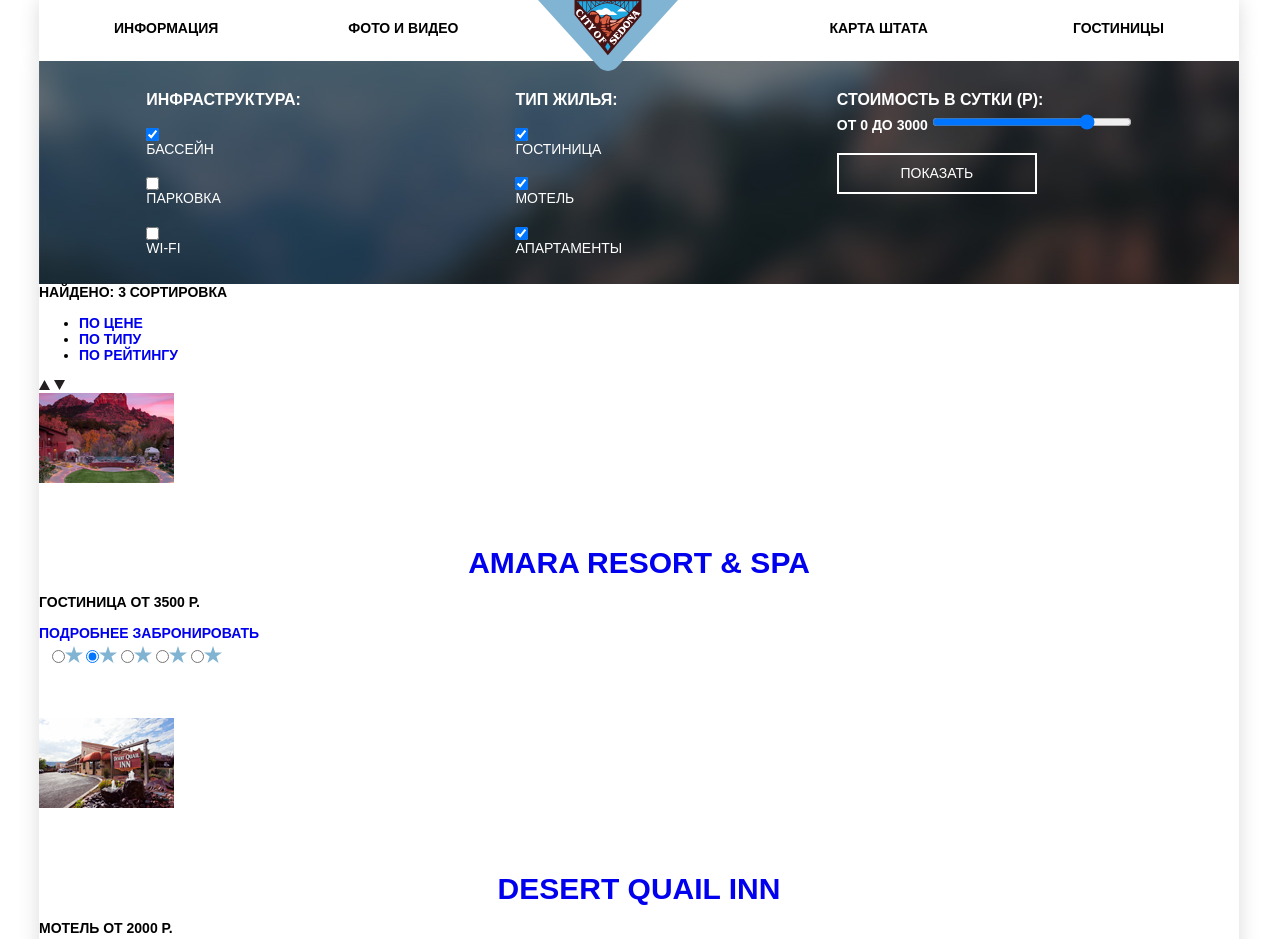
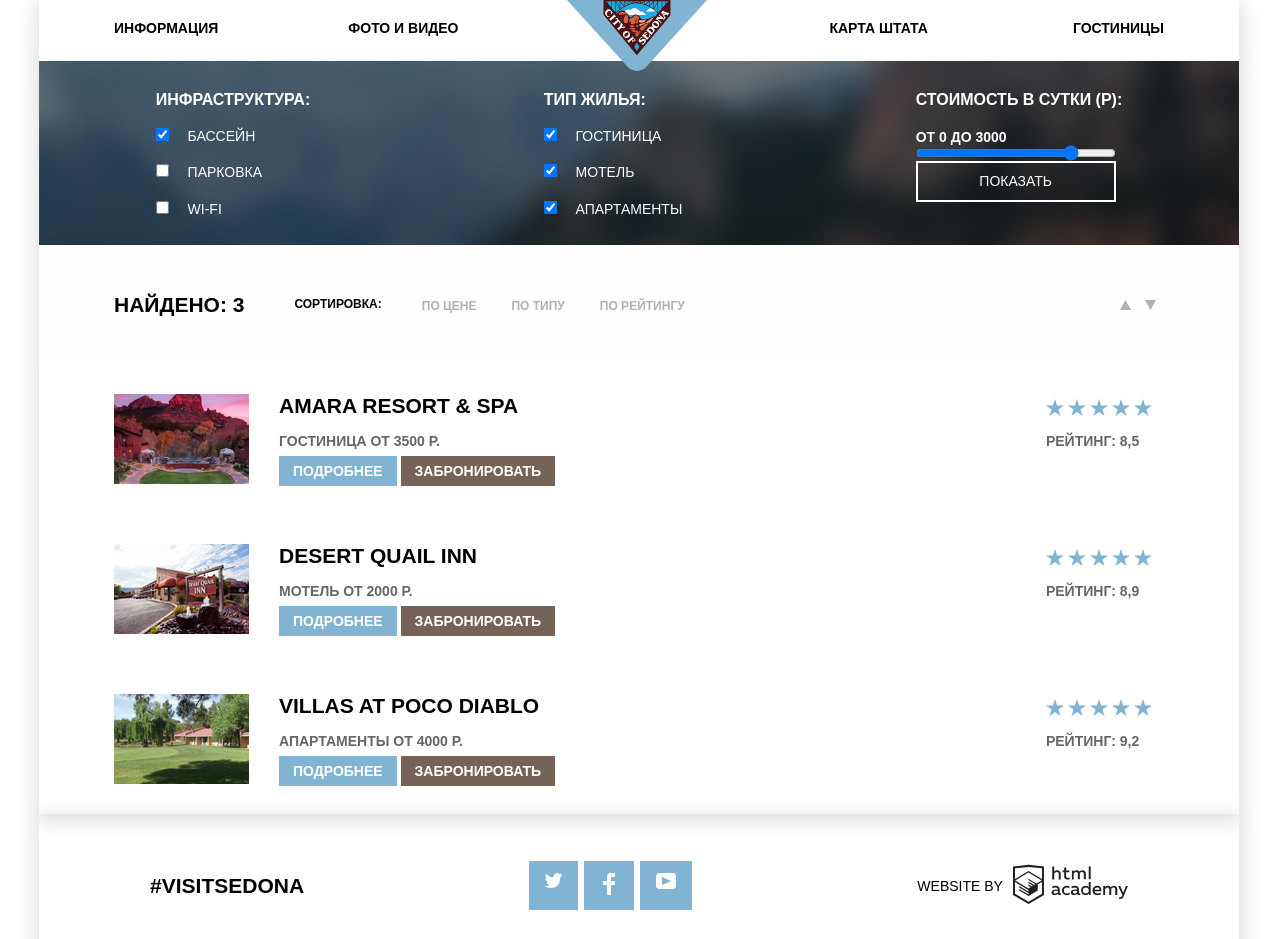
Before and after one commit to banvic/828987-sedona-24, a plain HTML site: page hotels.html in a window 1280 px wide. Shown: the top 939 px of the page. Drawn offline with Linux system fonts and the light colour scheme; a web font is replaced by a local one.

Commit message:
Базовая стилизация

```diff
--- a/css/style.css
+++ b/css/style.css
@@ -15,8 +15,11 @@
 header,
 main,
 footer {
+  margin: 0;
   width: 1200px;
-  box-shadow: 0 0 20px rgba(219,219,219,1); /* Параметры тени */
+  box-shadow: 0 5px 20px 2px rgba(219,219,219,1);
+
+
 }
 
 .site-navigation a:hover,
@@ -61,11 +64,16 @@
 
 a.main-header-logo {
   position: absolute;
+  margin: 0;
   top: 0;
-  left: 42%;
+  left: 567px;
 }
 
 h1 {
+  display: none;
+}
+
+span.visually-hidden {
   display: none;
 }
 
@@ -296,14 +304,25 @@
   border: none;
 }
 
+.min-max-price {
+  padding-top: 15px;
+}
+
+.min-max-price input {
+  display: flex;
+  width: 200px;
+  font-size: 14px;
+  font-weight: 400;
+  text-align: center;
+}
+
 .min-max-price > input:a {
   width: 200px;
 }
 
 .min-max-price > input:last-child {
-  display: flex;
-  align-self: center;
-  margin-top: 20px;
+  justify-content: center;
+  margin: 0;
   padding: 10px 30px;
   background-color: transparent;
   border: 2px solid white;
@@ -331,14 +350,12 @@
 }
 
 fieldset ul li input {
-  display: flex;
   margin-right: 15px;
+  padding: 0;
 }
 
-.min-max-price input {
-  width: 200px;
-  font-size: 14px;
-  font-weight: 400;
+.stars > input[type="radio"] {
+  display: none;
 }
 
 footer.main-footer {
@@ -362,8 +379,96 @@
   padding-bottom: 50px;
 }
 
-span.visually-hidden {
-  display: none;
+.breadcrumbs {
+  display: flex;
+  justify-content: flex-start;
+  align-items: center;
+  padding: 30px 75px;
+  background-color: #fefefe;
+}
+
+.breadcrumbs > h2 {
+  font-size: 21px;
+  margin-right: 50px;
+}
+
+.breadcrumbs > p {
+  font-size: 12px;
+  margin-right: 40px;
+}
+
+ul.breadcrumbs {
+  align-items: flex-start;
+  padding: 0;
+  list-style: none;
+}
+
+ul.breadcrumbs li a {
+  font-size: 12px;
+  margin-right: 35px;
+  color: #b1b1b1;
+}
+
+section.breadcrumbs .arrows {
+  margin-left: 400px;
+}
+
+.arrows a.top:first-of-type {
+  margin-right: 10px;
+}
+
+.hotel-searching {
+  display: flex;
+  flex-direction: column;
+  justify-content: flex-start;
+}
+
+.hotel-results {
+  padding: 30px 0;
+  display: flex;
+  justify-content: space-between;
+  padding-right: 75px;
+}
+
+.about-hotel {
+  padding-left: 75px;
+  display: flex;
+  align-content: flex-start;
+}
+
+.hotel-price {
+  padding-left: 30px;
+}
+
+a.hotel > h2 {
+  margin: 0;
+  color: #000000;
+}
+
+.name-and-price > span {
+  color: #666666;
+}
+
+a.more-info,
+a.booking {
+  padding: 7px 14px;
+  color: #ffffff;
+}
+
+a.more-info {
+  background-color: #81b3d2;
+}
+
+a.booking {
+  background-color: #766357;
+}
+
+fieldset > p.rating {
+  color: #666666;
+}
+
+footer {
+  margin: 0;
 }
 
 .footer-social ul {
--- a/hotels.html
+++ b/hotels.html
@@ -91,8 +91,8 @@
         </section>
         <section class="breadcrumbs">
           <h1 class="visually-hidden">Результат поиска гостиниц</h1>
-          <b>Найдено: 3</b>
-          <span>Сортировка</span>
+          <h2>Найдено: 3</h2>
+          <p>Сортировка:</p>
           <ul class="breadcrumbs">
             <li><a href="#">По цене</a></li>
             <li><a href="#">По типу</a></li>
@@ -100,19 +100,21 @@
           </ul>
           <div class="arrows">
             <a class="top" href="#">
-              <svg xmlns="http://www.w3.org/2000/svg" width="11" height="10" viewBox="0 0 11 10"><path fill="#231F20" d="M5.5 0L0 10h11z"/></svg>
+              <svg xmlns="http://www.w3.org/2000/svg" width="11" height="10" viewBox="0 0 11 10"><path fill="#b1b1b1" d="M5.5 0L0 10h11z"/></svg>
             </a>
             <a class="bottom" href="#">
-              <svg xmlns="http://www.w3.org/2000/svg" width="11" height="10" viewBox="0 0 11 10"><path fill="#231F20" d="M5.5 10L0 0h11"/></svg>
+              <svg xmlns="http://www.w3.org/2000/svg" width="11" height="10" viewBox="0 0 11 10"><path fill="#b1b1b1" d="M5.5 10L0 0h11"/></svg>
             </a>
           </div>
         </section>
         <section class="hotel-searching">
           <h1 class="visually-hidden">Все гостиницы</h1>
           <div class="hotel-results">
+            <div class="about-hotel">
               <img class="hotel-photo" src="img/photo-hotel-1.jpg" width="135" height="90" alt="Гостиница и СПА Амара">
+              <div class="hotel-price">
                 <a class="hotel" href="#">
-              <h3>Amara Resort & SPA</h3>
+                  <h2>Amara Resort & SPA</h2>
                 </a>
                 <p class="name-and-price">
                   <span>Гостиница</span>
@@ -120,9 +122,11 @@
                 </p>
                 <a class="more-info" href="#">Подробнее</a>
                 <a class="booking" href="#">Забронировать</a>
+              </div>
+            </div>
             <form>
               <fieldset>
-                <span class="star-cb-group">
+                <span class="stars">
                   <input type="radio" name="rating" value="5" /><svg xmlns="http://www.w3.org/2000/svg" width="18" height="17" viewBox="0 0 18 17"><path fill="#81B3D2" d="M9.002 0l2.126 6.494h6.877l-5.564 4.012L14.566 17l-5.564-4.013L3.438 17l2.126-6.494L0 6.494h6.878z"/></svg>
                   <input type="radio" name="rating" value="4" checked="checked" /><svg xmlns="http://www.w3.org/2000/svg" width="18" height="17" viewBox="0 0 18 17"><path fill="#81B3D2" d="M9.002 0l2.126 6.494h6.877l-5.564 4.012L14.566 17l-5.564-4.013L3.438 17l2.126-6.494L0 6.494h6.878z"/></svg>
                   <input type="radio" name="rating" value="3" /><svg xmlns="http://www.w3.org/2000/svg" width="18" height="17" viewBox="0 0 18 17"><path fill="#81B3D2" d="M9.002 0l2.126 6.494h6.877l-5.564 4.012L14.566 17l-5.564-4.013L3.438 17l2.126-6.494L0 6.494h6.878z"/></svg>
@@ -134,9 +138,11 @@
             </form>
           </div>
           <div class="hotel-results">
+            <div class="about-hotel">
               <img class="hotel-photo" src="img/photo-hotel-2.jpg" width="135" height="90" alt="Гостиница и СПА Амара">
+              <div class="hotel-price">
                 <a class="hotel" href="#">
-              <h3>Desert Quail Inn</h3>
+                  <h2>Desert Quail Inn</h2>
                 </a>
                 <p class="name-and-price">
                   <span>Мотель</span>
@@ -144,9 +150,11 @@
                 </p>
                 <a class="more-info" href="#">Подробнее</a>
                 <a class="booking" href="#">Забронировать</a>
+              </div>
+            </div>
             <form>
               <fieldset>
-                <span class="star-cb-group">
+                <span class="stars">
                   <input type="radio" name="rating" value="5" /><svg xmlns="http://www.w3.org/2000/svg" width="18" height="17" viewBox="0 0 18 17"><path fill="#81B3D2" d="M9.002 0l2.126 6.494h6.877l-5.564 4.012L14.566 17l-5.564-4.013L3.438 17l2.126-6.494L0 6.494h6.878z"/></svg>
                   <input type="radio" name="rating" value="4" /><svg xmlns="http://www.w3.org/2000/svg" width="18" height="17" viewBox="0 0 18 17"><path fill="#81B3D2" d="M9.002 0l2.126 6.494h6.877l-5.564 4.012L14.566 17l-5.564-4.013L3.438 17l2.126-6.494L0 6.494h6.878z"/></svg>
                   <input type="radio" name="rating" value="3" checked="checked" /><svg xmlns="http://www.w3.org/2000/svg" width="18" height="17" viewBox="0 0 18 17"><path fill="#81B3D2" d="M9.002 0l2.126 6.494h6.877l-5.564 4.012L14.566 17l-5.564-4.013L3.438 17l2.126-6.494L0 6.494h6.878z"/></svg>
@@ -158,9 +166,11 @@
             </form>
           </div>
           <div class="hotel-results">
+            <div class="about-hotel">
               <img class="hotel-photo" src="img/photo-hotel-3.jpg" width="135" height="90" alt="Гостиница и СПА Амара">
+              <div class="hotel-price">
                 <a class="hotel" href="#">
-              <h3>Villas at Poco Diablo</h3>
+                  <h2>Villas at Poco Diablo</h2>
                 </a>
                 <p class="name-and-price">
                   <span>Апартаменты</span>
@@ -168,9 +178,11 @@
                 </p>
                 <a class="more-info" href="#">Подробнее</a>
                 <a class="booking" href="#">Забронировать</a>
+              </div>
+            </div>
             <form>
               <fieldset>
-                <span class="star-cb-group">
+                <span class="stars">
                   <input type="radio" name="rating" value="5" /><svg xmlns="http://www.w3.org/2000/svg" width="18" height="17" viewBox="0 0 18 17"><path fill="#81B3D2" d="M9.002 0l2.126 6.494h6.877l-5.564 4.012L14.566 17l-5.564-4.013L3.438 17l2.126-6.494L0 6.494h6.878z"/></svg>
                   <input type="radio" name="rating" value="4" /><svg xmlns="http://www.w3.org/2000/svg" width="18" height="17" viewBox="0 0 18 17"><path fill="#81B3D2" d="M9.002 0l2.126 6.494h6.877l-5.564 4.012L14.566 17l-5.564-4.013L3.438 17l2.126-6.494L0 6.494h6.878z"/></svg>
                   <input type="radio" name="rating" value="3" /><svg xmlns="http://www.w3.org/2000/svg" width="18" height="17" viewBox="0 0 18 17"><path fill="#81B3D2" d="M9.002 0l2.126 6.494h6.877l-5.564 4.012L14.566 17l-5.564-4.013L3.438 17l2.126-6.494L0 6.494h6.878z"/></svg>
```
Lines whose indentation alone changed are shown as unchanged.
